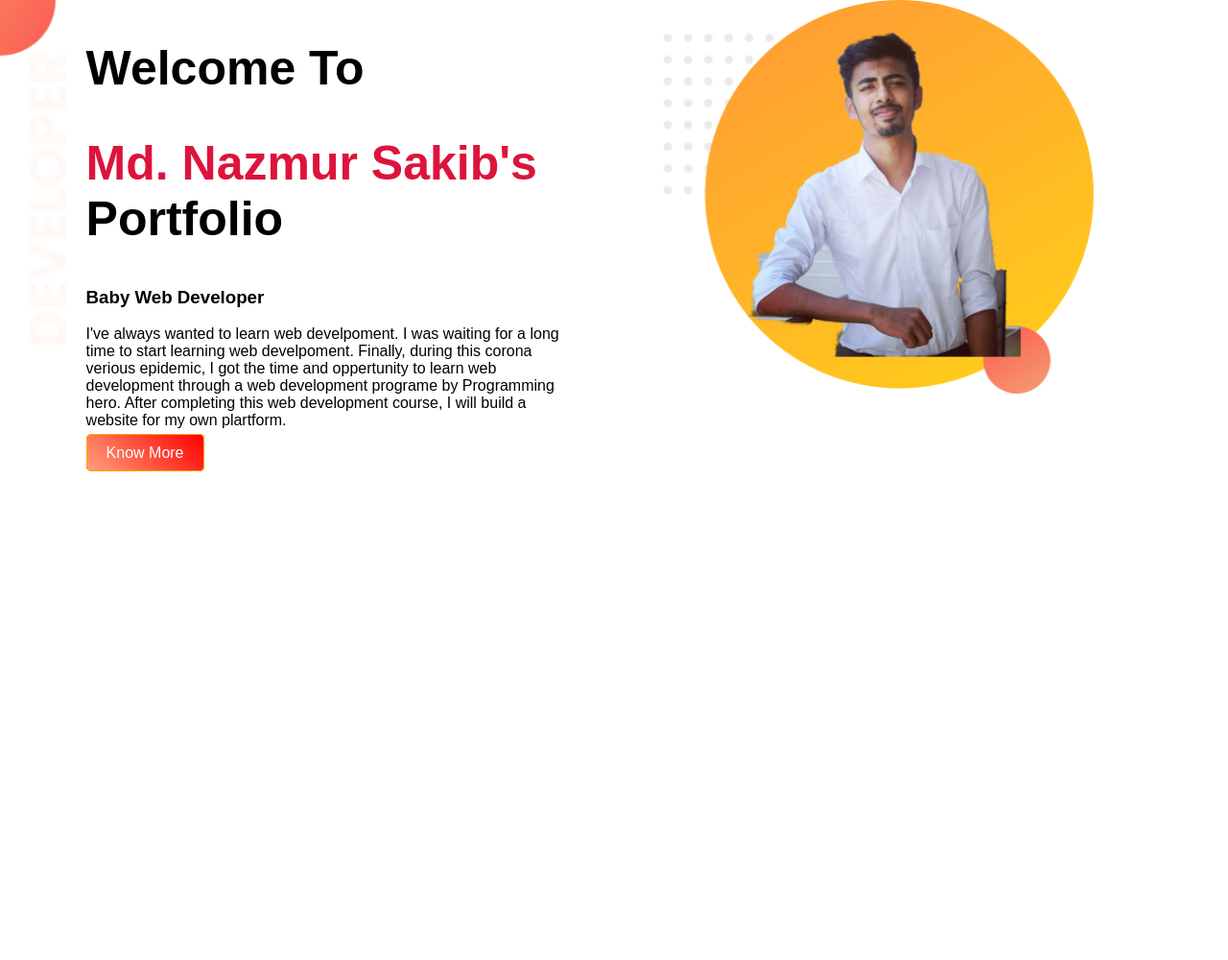
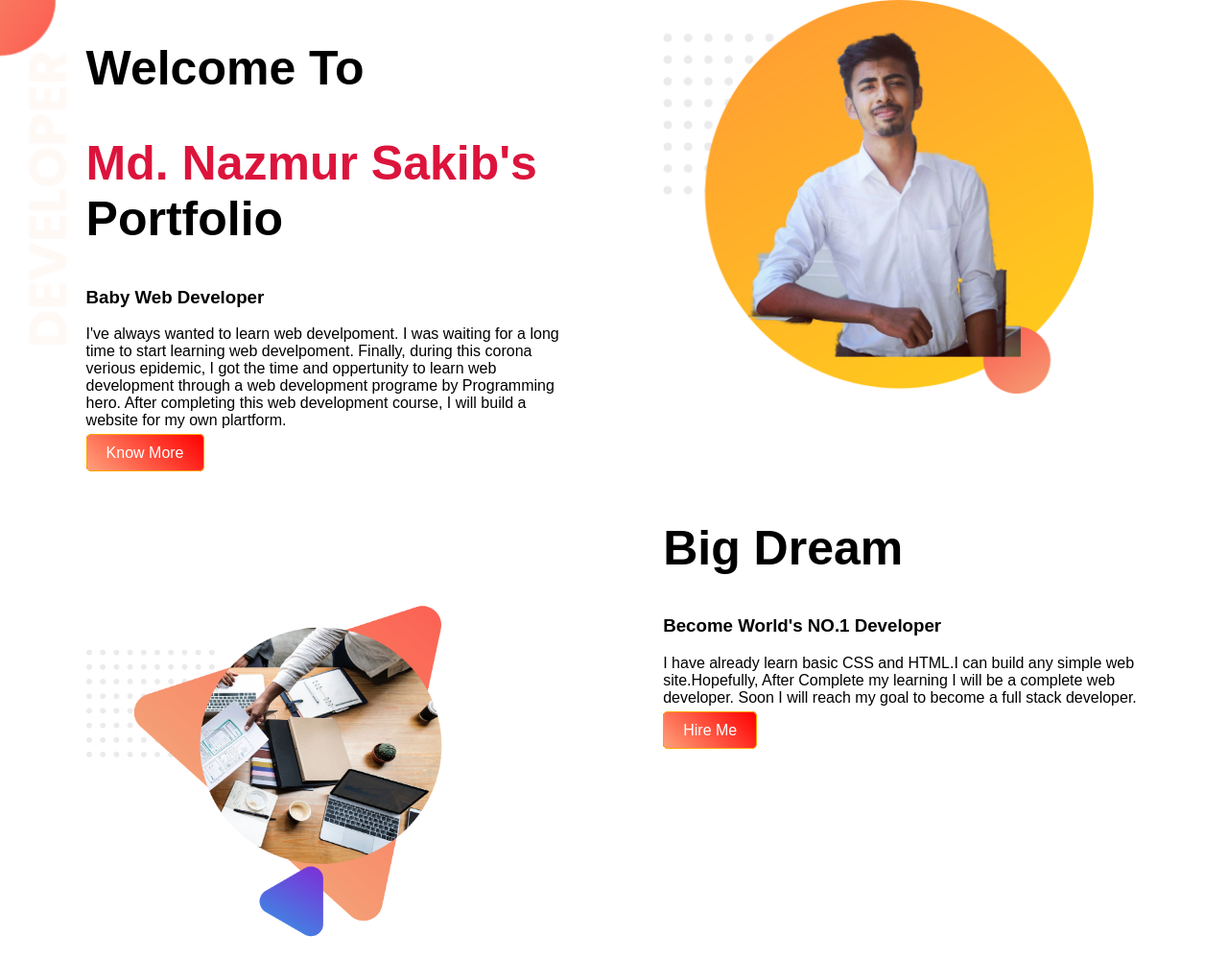
Before and after one commit to sakib789/test-project, a plain HTML site: page index.html in a window 1280 px wide. Shown: the whole page at 96% size. Before the commit the page ends 800 px from the top, so only its background shows below. Drawn offline with Linux system fonts and the light colour scheme.

Commit message:
new section

```diff
--- a/index.html
+++ b/index.html
@@ -21,5 +21,24 @@
 
         </div>
     </section>
+
+    <section class="dream">
+
+        <div class="d">
+
+            <img src="images/dream.png" alt="">
+
+        </div>
+
+        <div class="d">
+            <h1>Big Dream</h1>
+            <h3>Become World's NO.1 Developer</h3>
+            <p>I have already learn basic CSS and HTML.I can build any simple web site.Hopefully, After Complete my learning I will be a complete web developer. Soon I will reach my goal to become a full stack developer.</p>
+            <a class="know-more" target="_blank" href="https://www.linkedin.com/in/md-nazmur-sakib-875479153/">Hire Me</a>
+        </div >
+
+    </section>
+
 </body>
+
 </html>
```
Also changed, not shown: images/dream.png (added), images/web.jpg (added), images/web1.png (added).
